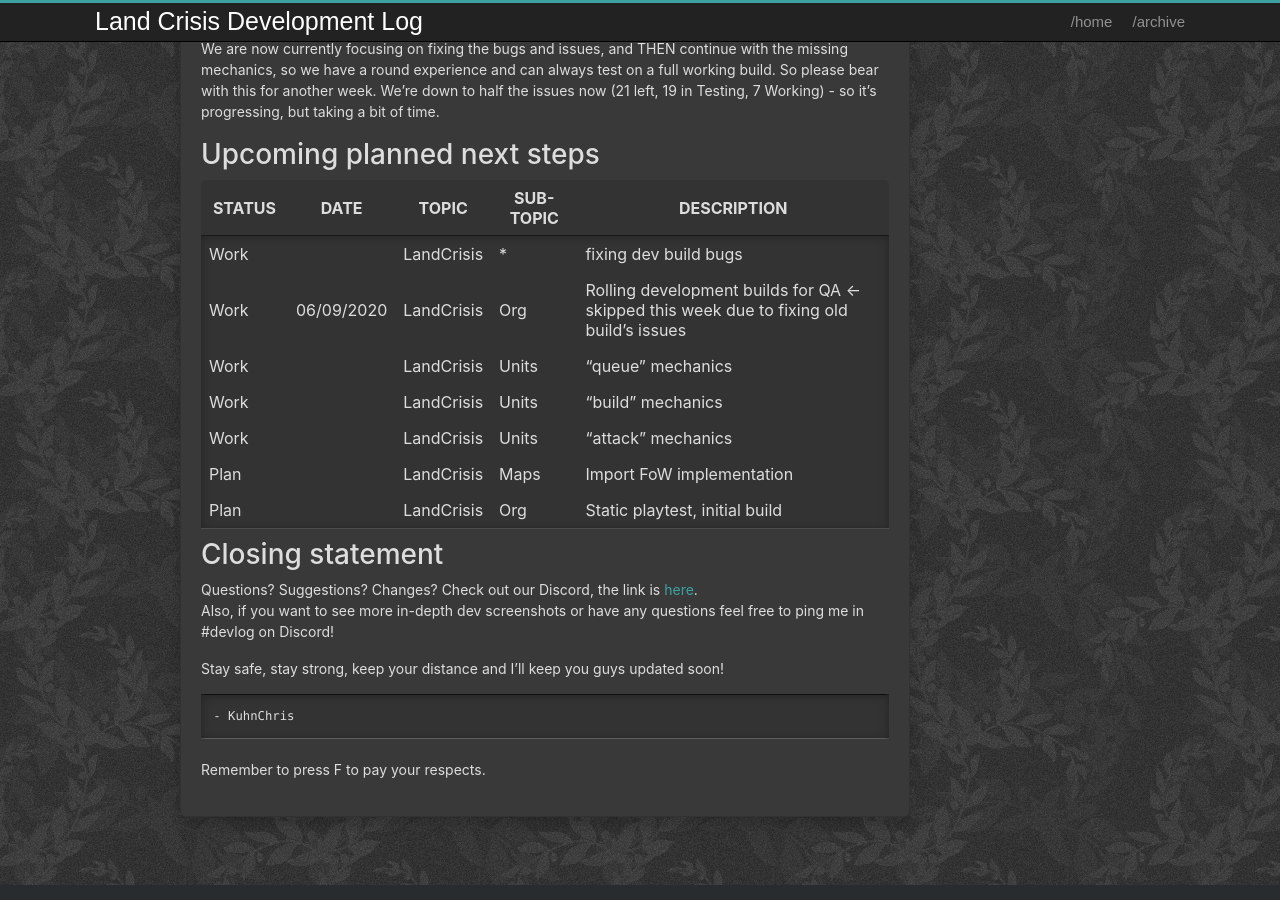
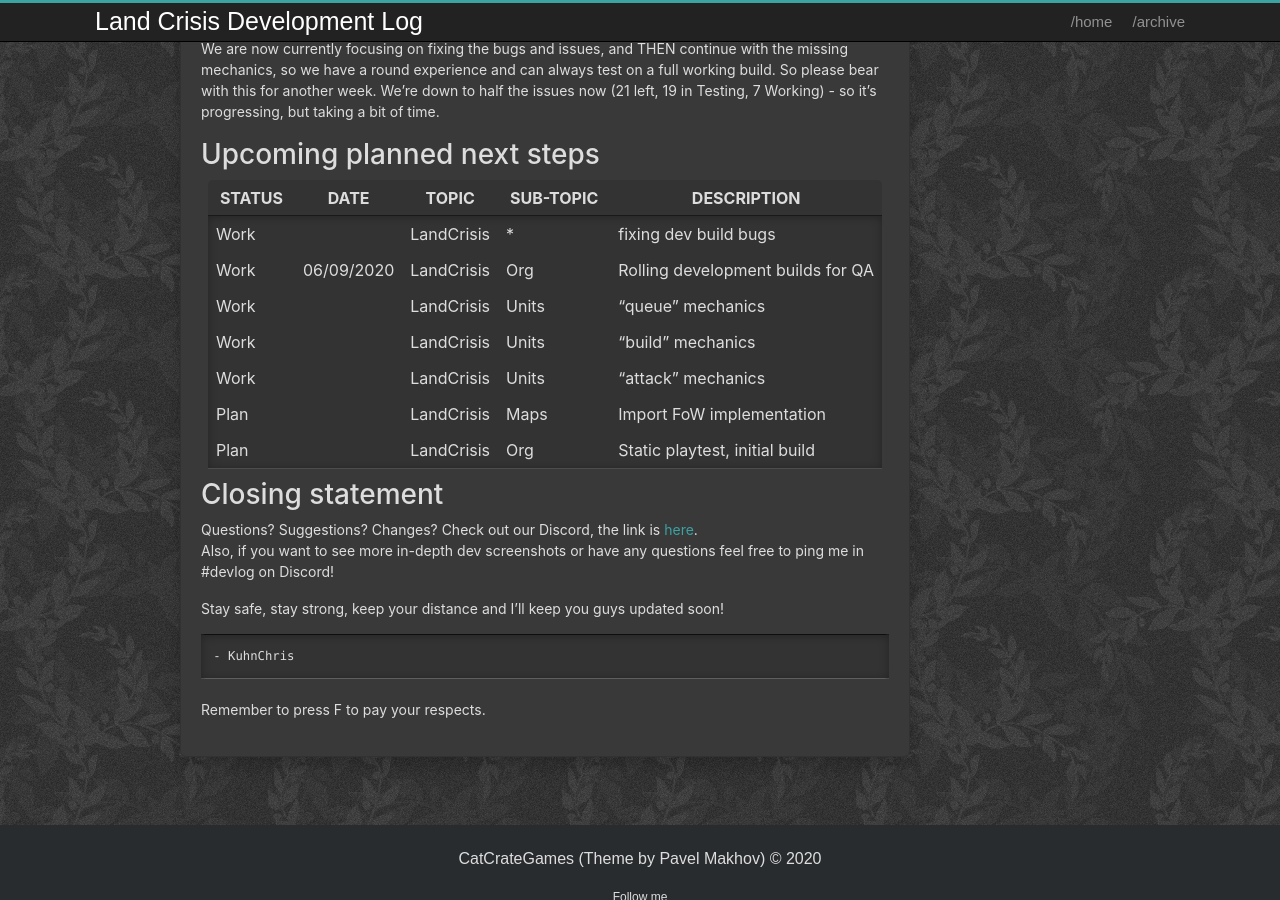
Before and after one commit to ccg-landcrisis-blog/blog, a Jekyll site: the page built from _posts/2020-06-07-DevLog8.md, in a window 1280 px wide and 900 px high, scrolled down 827 px. Built offline with Jekyll 4.4.1, drawn with Linux system fonts in a browser that asks for light colours.

Commit message:
Removed wrong build delay

```diff
--- a/_posts/2020-06-07-DevLog8.md
+++ b/_posts/2020-06-07-DevLog8.md
@@ -32,7 +32,7 @@
 | Status | Date      | Topic      | Sub-Topic   | Description                                                     |
 |--------|-----------|------------|-------------|-----------------------------------------------------------------|
 | Work   | | LandCrisis | * | fixing dev build bugs |
-| Work   | 06/09/2020 | LandCrisis | Org | Rolling development builds for QA  <- skipped this week due to fixing old build's issues |
+| Work   | 06/09/2020 | LandCrisis | Org | Rolling development builds for QA |
 | Work   | | LandCrisis | Units | "queue" mechanics     |
 | Work   | | LandCrisis | Units | "build" mechanics     |
 | Work   | | LandCrisis | Units | "attack" mechanics     |
```
